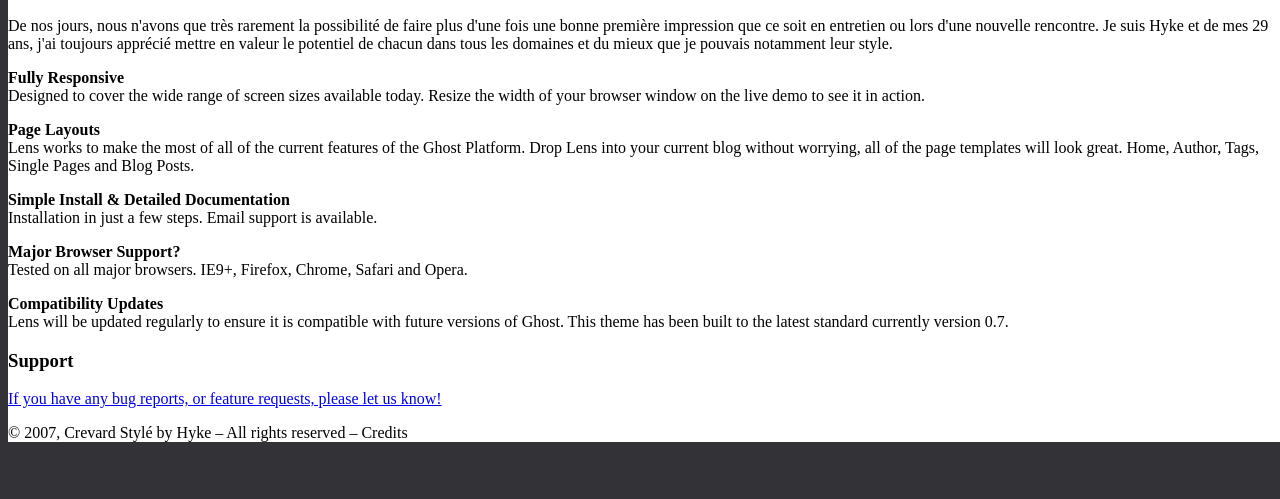
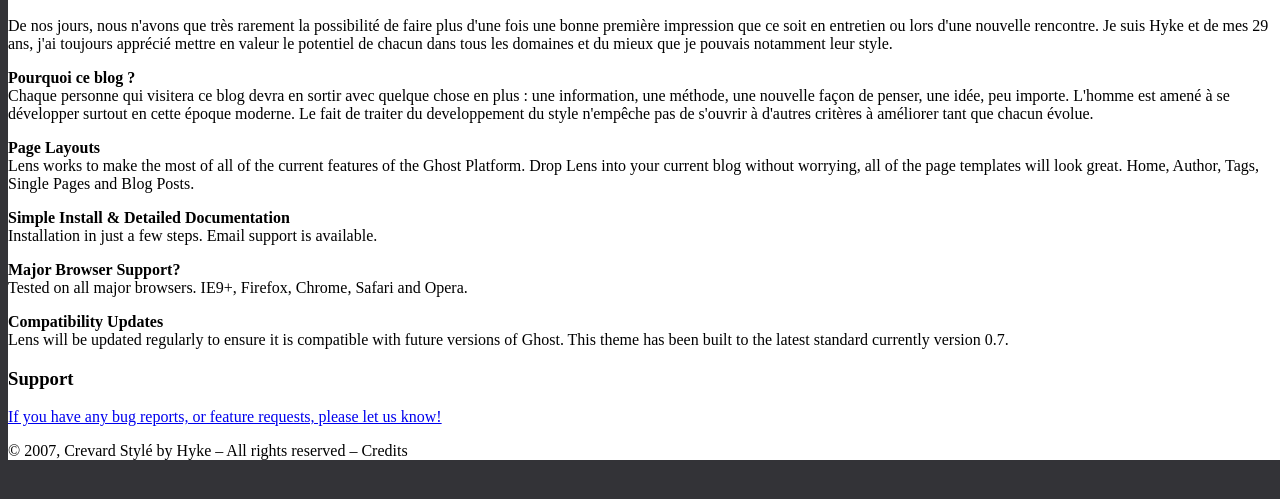
Before and after one commit to darkh2/darkh2.github.io, a Jekyll site: the page built from presentation.md, in a window 1280 px wide, cut to the strip 318-817 px from the top of the page. Built offline with Jekyll 4.4.1, drawn with Linux system fonts in a browser that asks for light colours; a file with an impossible date is left out.

Commit message:
Update presentation.md

```diff
--- a/presentation.md
+++ b/presentation.md
@@ -14,9 +14,9 @@ Je suis Hyke et de mes 29 ans, j'ai toujours apprécié mettre en valeur le pote
 
 
 <p>
-<strong>Fully Responsive</strong>
+<strong>Pourquoi ce blog ?</strong>
 <br>
-Designed to cover the wide range of screen sizes available today. Resize the width of your browser window on the live demo to see it in action.
+Chaque personne qui visitera ce blog devra en sortir avec quelque chose en plus : une information, une méthode, une nouvelle façon de penser, une idée, peu importe. L'homme est amené à se développer surtout en cette époque moderne. Le fait de traiter du developpement du style n'empêche pas de s'ouvrir à d'autres critères à améliorer tant que chacun évolue.
 </p>
 
 <p>
```
